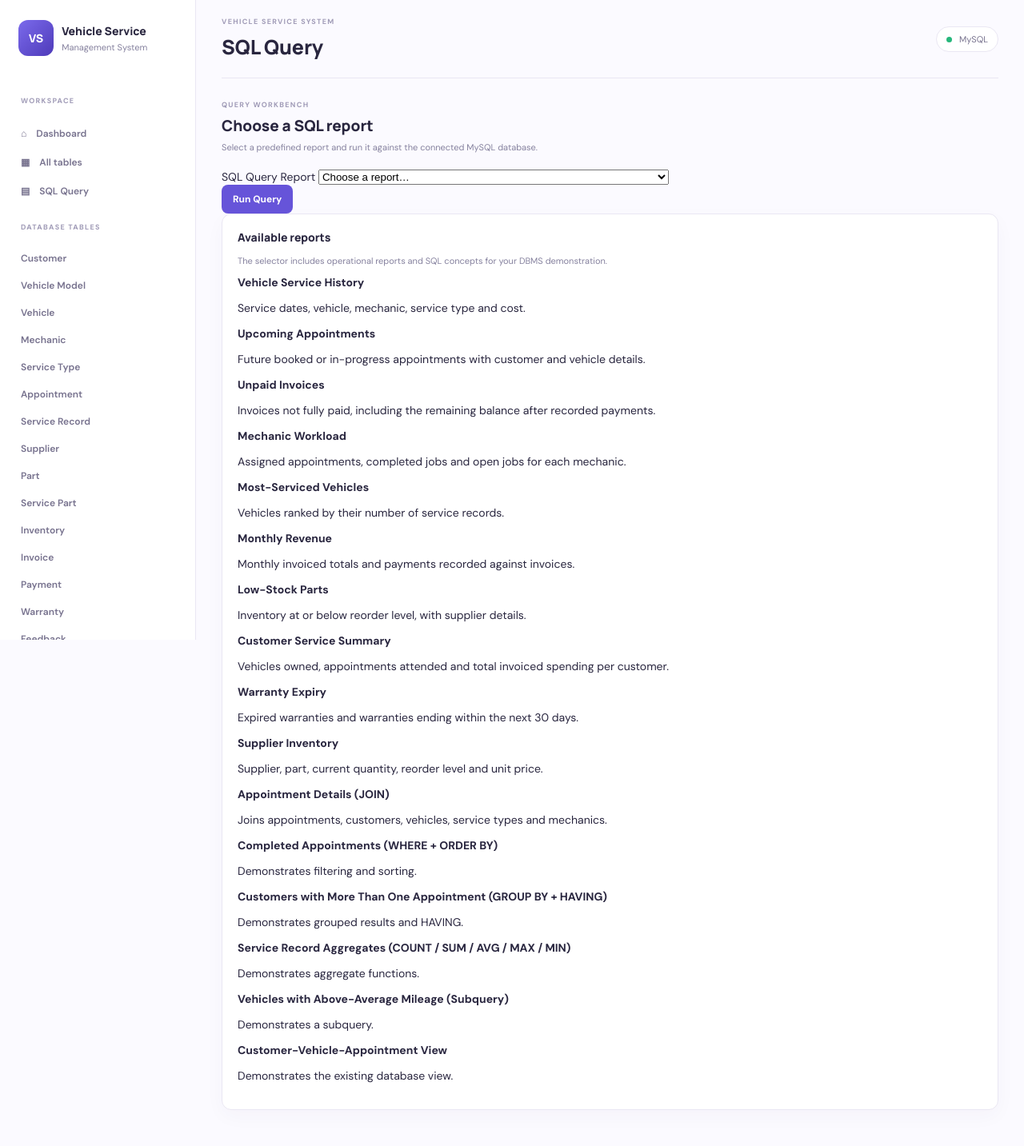
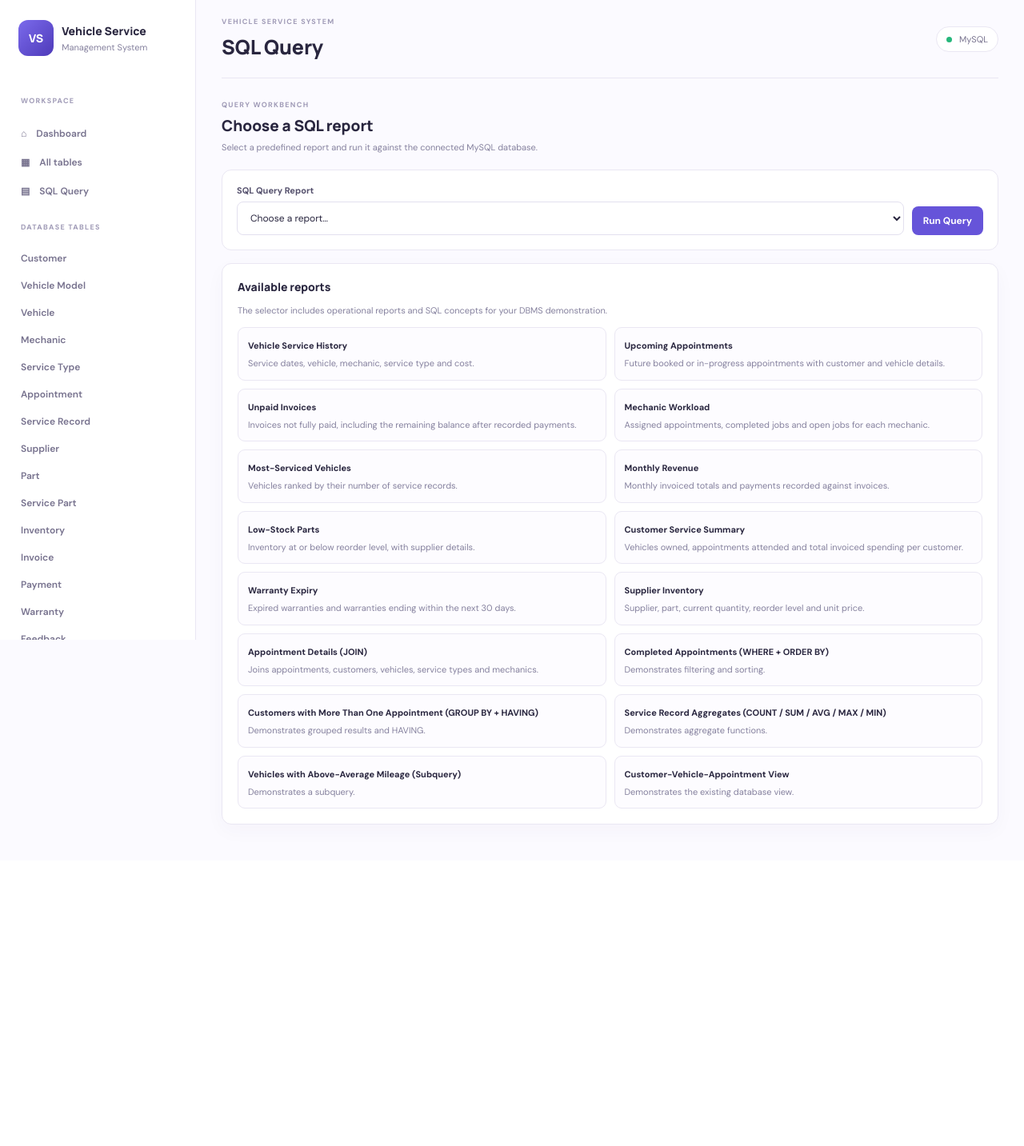
Before and after one commit to SourishHere/dbms---workbench, a Flask app: page /reports in a window 1280 px wide. Shown: the whole page at 80% size. After the commit the page ends 1031 px from the top, so only its background shows below. Run offline with Flask 3, Linux system fonts and the light colour scheme.

Commit message:
Style SQL query selector and report results

```diff
--- a/static/style.css
+++ b/static/style.css
@@ -54,3 +54,18 @@
 @media(max-width:600px){.column-filter-grid,.form-grid{grid-template-columns:1fr}.bottom-links{flex-direction:column}.report-head{flex-direction:column}}
 
 .form-table-title{font-size:28px!important;line-height:1.2;margin:4px 0 8px!important;color:var(--ink)}
+
+/* SQL report selector */
+.query-selector{display:flex;align-items:flex-end;gap:10px;flex-wrap:wrap;background:#fff;border:1px solid var(--line);border-radius:12px;padding:18px;margin-bottom:16px}
+.query-select-field{display:flex;flex-direction:column;gap:7px;flex:1;min-width:240px}
+.query-select-field label{font-size:11px;font-weight:700;color:#55516d}
+.query-select-field select{width:100%;padding:11px 12px;border:1px solid #e3e0ef;border-radius:8px;background:white;color:var(--ink);font:12px 'DM Sans',sans-serif}
+.query-result{margin-top:16px}
+.query-result .report-head p{margin:6px 0 0}
+.query-placeholder{margin-top:16px}
+.report-option-grid{display:grid;grid-template-columns:repeat(2,minmax(0,1fr));gap:10px;margin-top:14px}
+.report-option-grid article{padding:12px;border:1px solid var(--line);border-radius:9px;background:#fdfcff}
+.report-option-grid strong{font-size:11px}
+.report-option-grid p{font-size:11px;line-height:1.5;color:var(--muted);margin:6px 0 0}
+.empty{padding:18px 4px;color:var(--muted);font-size:12px}
+@media(max-width:600px){.query-selector{align-items:stretch}.query-select-field{min-width:100%}.report-option-grid{grid-template-columns:1fr}}
```
